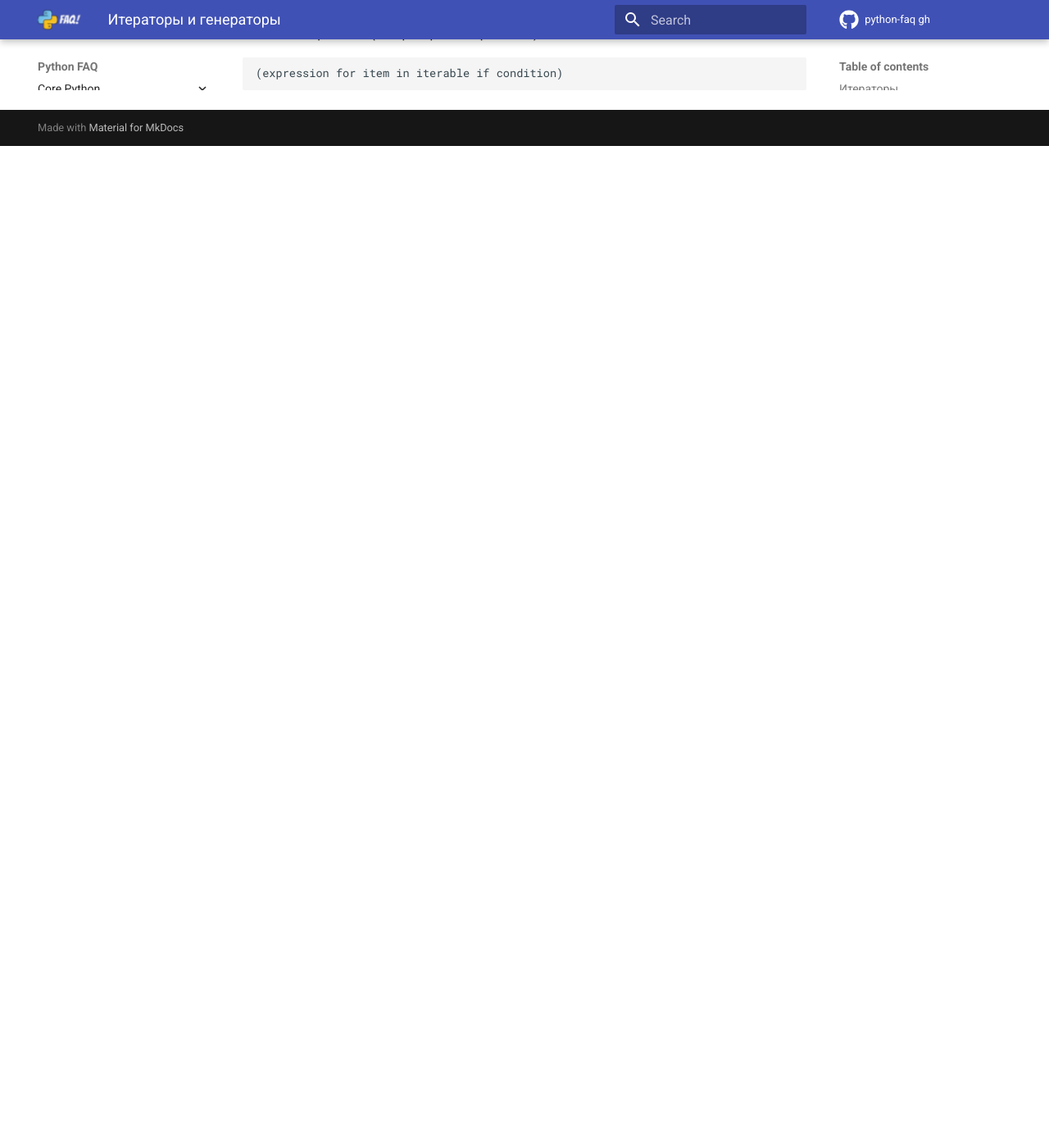
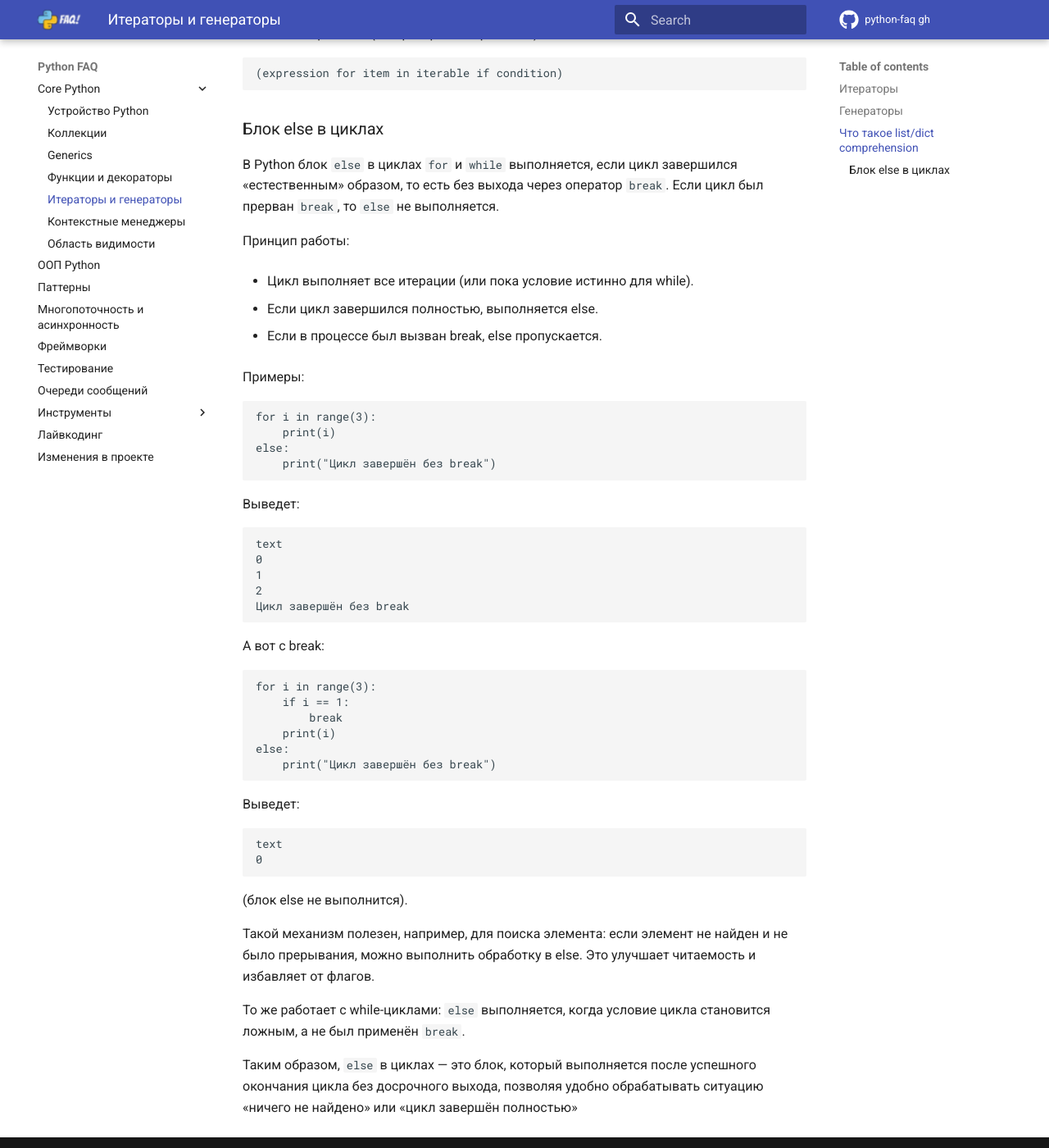
Before and after one commit to u-cha/python-faq, an MkDocs documentation site: the page built from docs/generators.md, in a window 1280 px wide and 1400 px high, scrolled down 4337 px. Shown: the whole window at 82% size. Built offline with MkDocs 1.6.1 and Material for MkDocs 9.7.7, drawn with Linux system fonts in a browser that asks for light colours; comment, search, counter and statistics services are not loaded; before the commit the page ends 4515 px from its top, so only the background shows below that.

Commit message:
add `else`

````diff
--- a/docs/generators.md
+++ b/docs/generators.md
@@ -138,3 +138,52 @@ Set Comprehension (генератор множеств)
 Generator Expression (генераторное выражение)
 
     (expression for item in iterable if condition)
+
+### Блок else в циклах
+В Python блок `else` в циклах `for` и `while` выполняется, если цикл завершился «естественным» образом, то есть без выхода через оператор `break`. Если цикл был прерван `break`, то `else` не выполняется.
+
+Принцип работы:
+
+* Цикл выполняет все итерации (или пока условие истинно для while).
+
+* Если цикл завершился полностью, выполняется else.
+
+* Если в процессе был вызван break, else пропускается.
+
+Примеры:
+```python
+for i in range(3):
+    print(i)
+else:
+    print("Цикл завершён без break")
+```
+Выведет:
+```
+text
+0
+1
+2
+Цикл завершён без break
+```
+А вот с break:
+
+```python
+for i in range(3):
+    if i == 1:
+        break
+    print(i)
+else:
+    print("Цикл завершён без break")
+```
+Выведет:
+```
+text
+0
+```
+(блок else не выполнится).
+
+Такой механизм полезен, например, для поиска элемента: если элемент не найден и не было прерывания, можно выполнить обработку в else. Это улучшает читаемость и избавляет от флагов.
+
+То же работает с while-циклами: `else` выполняется, когда условие цикла становится ложным, а не был применён `break`.
+
+Таким образом, `else` в циклах — это блок, который выполняется после успешного окончания цикла без досрочного выхода, позволяя удобно обрабатывать ситуацию «ничего не найдено» или «цикл завершён полностью»
````
